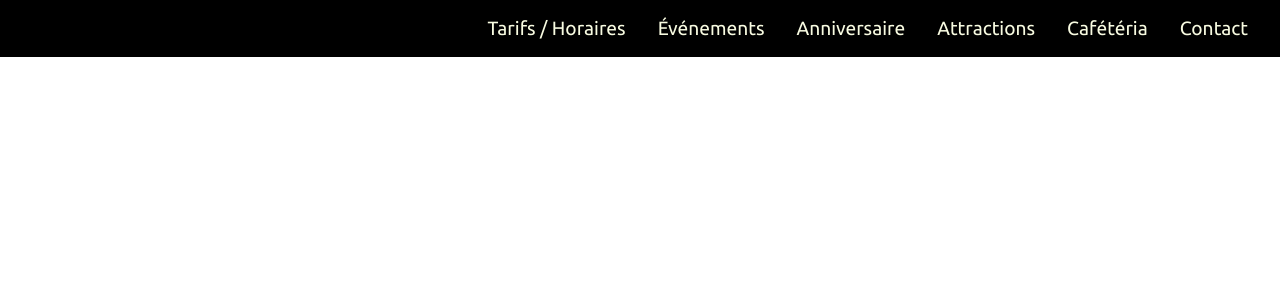
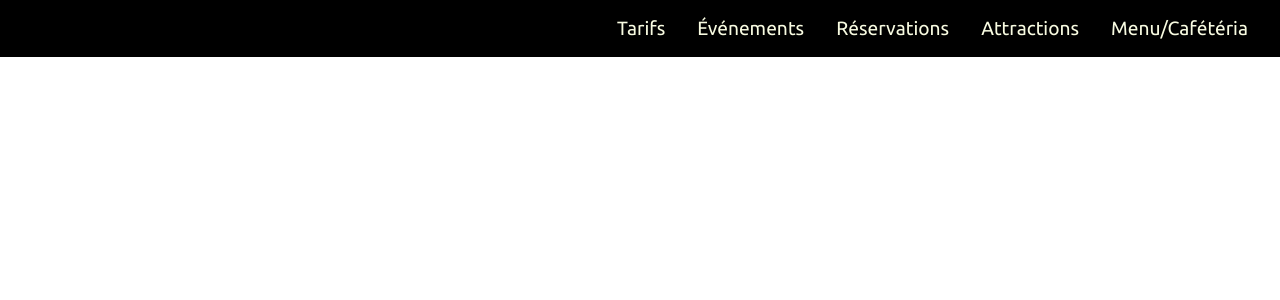
Before and after one commit to WildCodeSchool/2022-03-php-orleans-project-rigolou, a PHP site: template src/View/adminLayout.html.twig in a window 1280 px wide. Shown: the top 300 px of the page. Run offline with PHP 8.4, Linux system fonts and the light colour scheme; the template is opened without the code that fills it, so the values that code supplies are empty; some libraries are stand-ins or nearby versions; some web fonts are replaced.

Commit message:
AdminNavbarChanges

```diff
--- a/src/View/Components/_admin_navbar.html.twig
+++ b/src/View/Components/_admin_navbar.html.twig
@@ -5,12 +5,14 @@
 	</button>
 	<div class="collapse navbar-collapse" id="navbarNavAltMarkup">
 		<div class="navbar-nav w-100 justify-content-end">
-			<a class="nav-item nav-link text-light pe-lg-4 align-self-center" href="/#tarifs">Tarifs / Horaires</a>
-			<a class="nav-item nav-link text-light pe-lg-4 align-self-center" href="/evenements">Événements</a>
-			<a class="nav-item nav-link text-light pe-lg-4 align-self-center" href="/anniversaire">Anniversaire</a>
-			<a class="nav-item nav-link text-light pe-lg-4 align-self-center" href="/attractions">Attractions</a>
-			<a class="nav-item nav-link text-light pe-lg-4 align-self-center" href="/cafeteria">Cafétéria</a>
-			<a class="nav-item nav-link text-light pe-lg-4 align-self-center" href="/contact">Contact</a>
+
+			<a class="nav-item nav-link text-light pe-lg-4 align-self-center" href="tarifs">Tarifs</a>
+			<a class="nav-item nav-link text-light pe-lg-4 align-self-center" href="evenements">Événements</a>
+			<a class="nav-item nav-link text-light pe-lg-4 align-self-center" href="réservations">Réservations</a>
+			<a class="nav-item nav-link text-light pe-lg-4 align-self-center" href="attractions">Attractions</a>
+			<a class="nav-item nav-link text-light pe-lg-4 align-self-center" href="cafeteria">Menu/Cafétéria</a>
+
+
 		</div>
 	</div>
 </nav>
```
